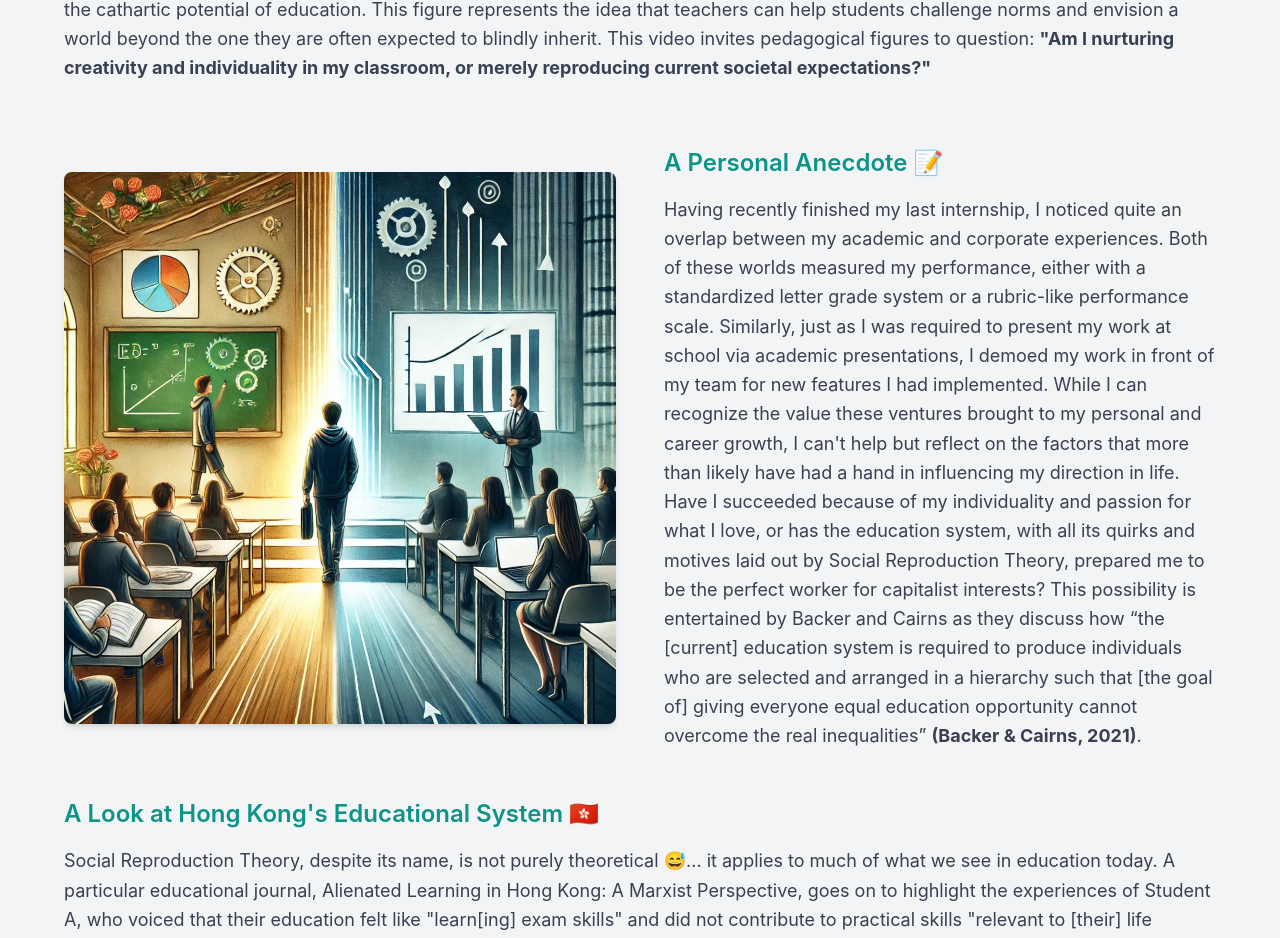
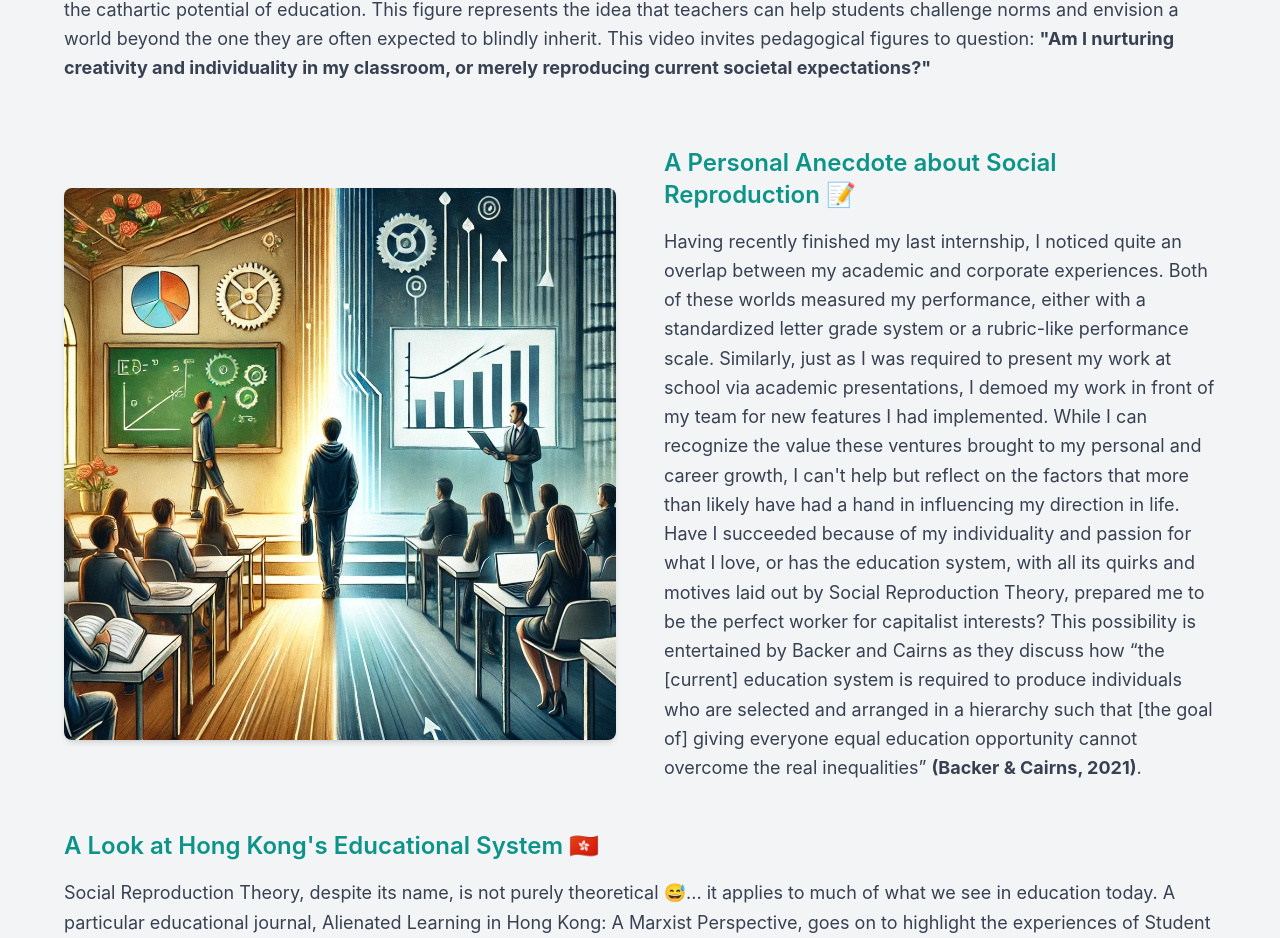
Before and after one commit to xgill15x/education-blog, a React (Create React App) app: page / in a window 1280 px wide. Shown: the part 2052-2990 px from the top of the page. Built offline with nearby package versions, Linux system fonts and the light colour scheme.

Commit message:
fixed personal anacdote title for Jason

```diff
--- a/src/components/Reproduction.jsx
+++ b/src/components/Reproduction.jsx
@@ -120,7 +120,7 @@ const Reproduction = () => {
         <div className="grid grid-cols-1 md:grid-cols-2 gap-12 items-center mb-12">
           <div className="order-1 md:order-2">
             <h3 className="text-2xl font-semibold text-teal-600 mb-4">
-              A Personal Anecdote 📝
+              A Personal Anecdote about Social Reproduction 📝
             </h3>
             <p className="text-lg text-gray-700 leading-relaxed">
               Having recently finished my last internship, I noticed quite an
```
